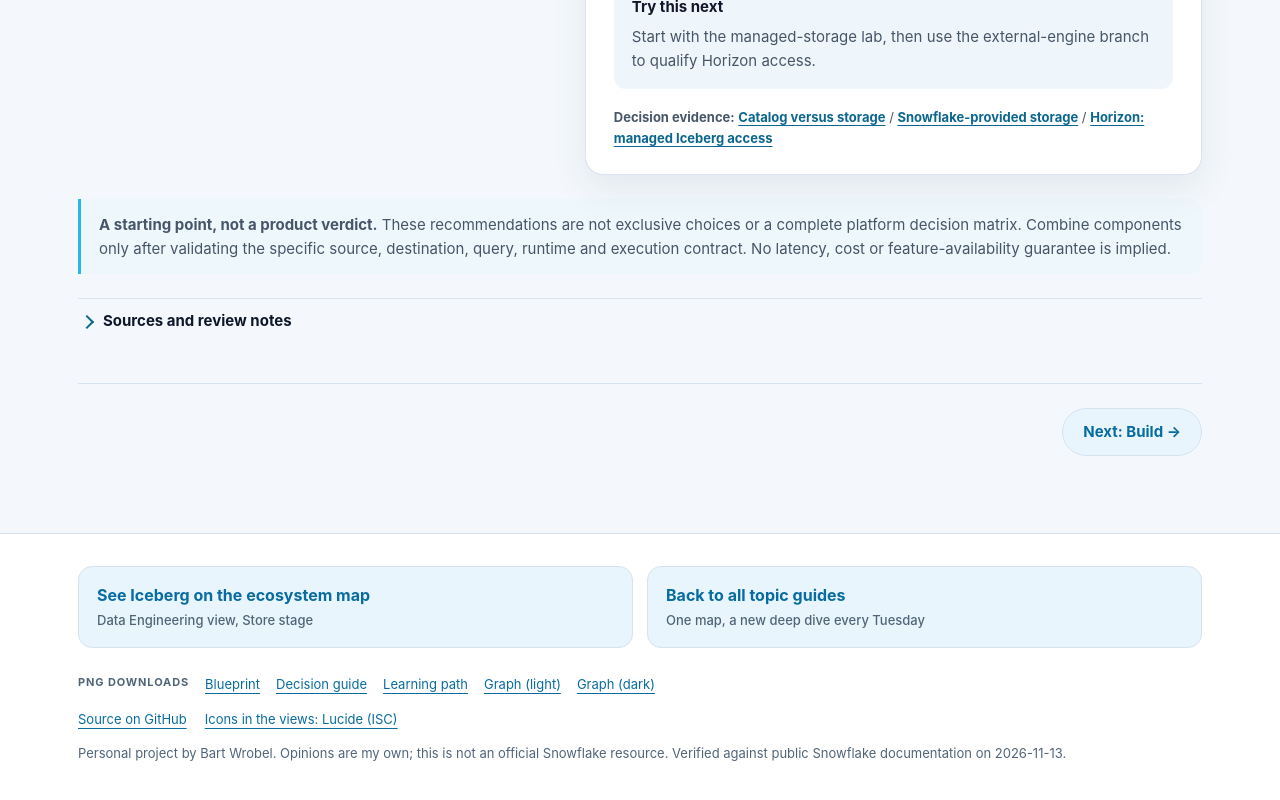
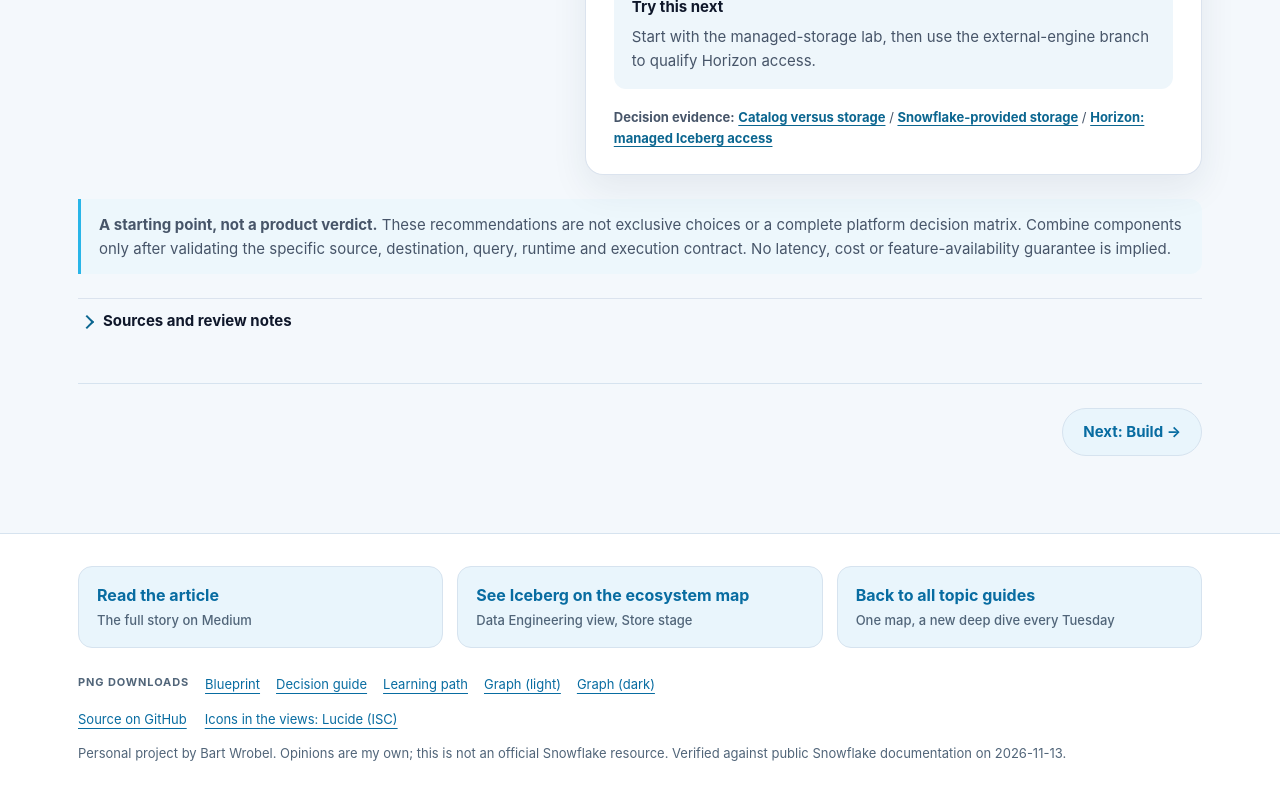
Before and after one commit to b-art-b/snowflake-ecosystem-2026, a plain HTML site: page topics/snowflake-topic-2026-iceberg.html in a window 1280 px wide. Shown: the part 1793-2593 px from the top of the page. Drawn offline with Linux system fonts and the light colour scheme.

Commit message:
Week 2: link the Iceberg article

```diff
--- a/topics/snowflake-topic-2026-iceberg.html
+++ b/topics/snowflake-topic-2026-iceberg.html
@@ -581,7 +581,7 @@ OR IN CONNECTION WITH THE USE OR PERFORMANCE OF THIS SOFTWARE.
 </div></template></div></div><div class="panel-nav"><button type="button" data-go="decide">Back to Decide &#8634;</button></div></section>
 </main>
 <footer class="site"><div class="wrap">
-<div class="next"><a href="../ecosystem-map/snowflake-ecosystem-2026.html?view=de">See Iceberg on the ecosystem map<small>Data Engineering view, Store stage</small></a><a href="../index.html">Back to all topic guides<small>One map, a new deep dive every Tuesday</small></a></div>
+<div class="next"><a href="https://medium.com/@bart.wrobel/iceberg-won-now-pick-your-catalog-apache-iceberg-on-snowflake-explained-9702859274cf">Read the article<small>The full story on Medium</small></a><a href="../ecosystem-map/snowflake-ecosystem-2026.html?view=de">See Iceberg on the ecosystem map<small>Data Engineering view, Store stage</small></a><a href="../index.html">Back to all topic guides<small>One map, a new deep dive every Tuesday</small></a></div>
 <p class="pngs"><strong>PNG downloads</strong><a href="../workload-blueprints/snowflake-workloads-2026-iceberg.png">Blueprint</a><a href="../decision-guides/snowflake-decisions-2026-iceberg.png">Decision guide</a><a href="../learning-paths/snowflake-learning-paths-2026-iceberg.png">Learning path</a><a href="../relationship-graphs/snowflake-relationships-2026-iceberg-light.png">Graph (light)</a><a href="../relationship-graphs/snowflake-relationships-2026-iceberg-dark.png">Graph (dark)</a></p>
 <div class="fine"><nav aria-label="Project links"><a href="https://github.com/b-art-b/snowflake-ecosystem-2026">Source on GitHub</a><a href="../THIRD_PARTY_NOTICES.md">Icons in the views: Lucide (ISC)</a></nav>
 <p>Personal project by Bart Wrobel. Opinions are my own; this is not an official Snowflake resource. Verified against public Snowflake documentation on 2026-11-13.</p></div>
```
Also changed, not shown: index.html (+1 -1 lines).
